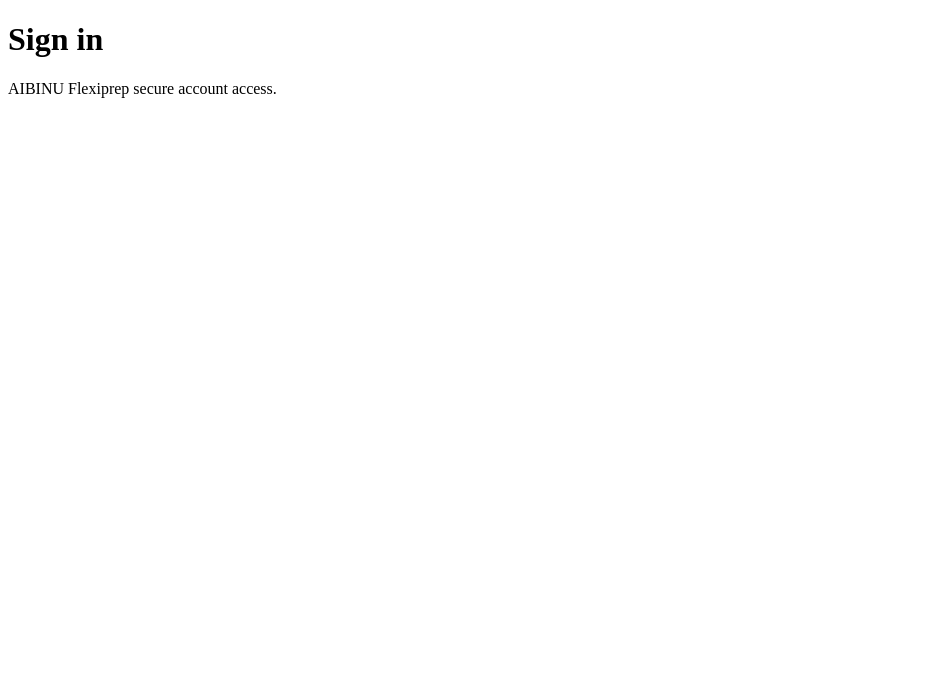
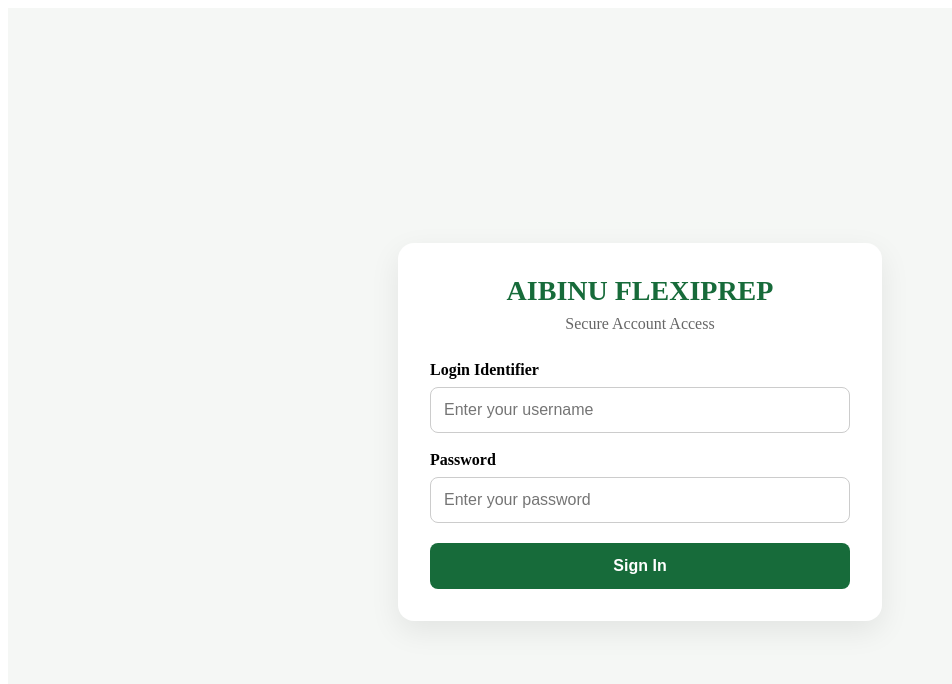
Before and after one commit to tyaibinu-lab/aibinu-flexiprep, a React (Vite) app: page /login in a window 1280 px wide. Shown: the top 684 px of the page, without its empty margins (0-952 px from the left). Built offline with nearby package versions, Linux system fonts and the light colour scheme.

Commit message:
feat: connect login UI and Vercel SPA routing

```diff
--- a/src/pages/public/Login.jsx
+++ b/src/pages/public/Login.jsx
@@ -1,8 +1,191 @@
+import { useState } from "react";
+
 export default function Login() {
+  const [identifier, setIdentifier] = useState("");
+  const [password, setPassword] = useState("");
+  const [status, setStatus] = useState("");
+  const [loading, setLoading] = useState(false);
+
+  async function handleSubmit(event) {
+    event.preventDefault();
+
+    setStatus("");
+    setLoading(true);
+
+    try {
+      const response = await fetch("/api/auth/login", {
+        method: "POST",
+        headers: {
+          "Content-Type": "application/json",
+        },
+        credentials: "include",
+        body: JSON.stringify({
+          identifier: identifier.trim(),
+          password,
+        }),
+      });
+
+      const data = await response.json();
+
+      if (!response.ok) {
+        setStatus(data.error || "Login failed.");
+        return;
+      }
+
+      setStatus(
+        `Login successful. Authenticated as ${data.role}.`
+      );
+
+      setPassword("");
+    } catch (error) {
+      console.error(error);
+      setStatus("Unable to connect to the authentication service.");
+    } finally {
+      setLoading(false);
+    }
+  }
+
   return (
-    <main>
-      <h1>Sign in</h1>
-      <p>AIBINU Flexiprep secure account access.</p>
+    <main
+      style={{
+        minHeight: "100vh",
+        display: "flex",
+        alignItems: "center",
+        justifyContent: "center",
+        padding: "24px",
+        background: "#f5f7f5",
+      }}
+    >
+      <section
+        style={{
+          width: "100%",
+          maxWidth: "420px",
+          background: "#ffffff",
+          borderRadius: "16px",
+          padding: "32px",
+          boxShadow: "0 10px 30px rgba(0,0,0,0.08)",
+        }}
+      >
+        <div style={{ textAlign: "center", marginBottom: "28px" }}>
+          <h1
+            style={{
+              margin: 0,
+              color: "#176b3a",
+              fontSize: "28px",
+            }}
+          >
+            AIBINU FLEXIPREP
+          </h1>
+
+          <p
+            style={{
+              marginTop: "8px",
+              color: "#666",
+            }}
+          >
+            Secure Account Access
+          </p>
+        </div>
+
+        <form onSubmit={handleSubmit}>
+          <label
+            htmlFor="identifier"
+            style={{
+              display: "block",
+              marginBottom: "8px",
+              fontWeight: 600,
+            }}
+          >
+            Login Identifier
+          </label>
+
+          <input
+            id="identifier"
+            type="text"
+            value={identifier}
+            onChange={(event) => setIdentifier(event.target.value)}
+            placeholder="Enter your username"
+            autoComplete="username"
+            required
+            style={{
+              width: "100%",
+              boxSizing: "border-box",
+              padding: "13px",
+              marginBottom: "18px",
+              border: "1px solid #ccc",
+              borderRadius: "8px",
+              fontSize: "16px",
+            }}
+          />
+
+          <label
+            htmlFor="password"
+            style={{
+              display: "block",
+              marginBottom: "8px",
+              fontWeight: 600,
+            }}
+          >
+            Password
+          </label>
+
+          <input
+            id="password"
+            type="password"
+            value={password}
+            onChange={(event) => setPassword(event.target.value)}
+            placeholder="Enter your password"
+            autoComplete="current-password"
+            required
+            style={{
+              width: "100%",
+              boxSizing: "border-box",
+              padding: "13px",
+              marginBottom: "20px",
+              border: "1px solid #ccc",
+              borderRadius: "8px",
+              fontSize: "16px",
+            }}
+          />
+
+          <button
+            type="submit"
+            disabled={loading}
+            style={{
+              width: "100%",
+              padding: "14px",
+              border: "none",
+              borderRadius: "8px",
+              background: loading ? "#777" : "#176b3a",
+              color: "#fff",
+              fontSize: "16px",
+              fontWeight: 600,
+              cursor: loading ? "not-allowed" : "pointer",
+            }}
+          >
+            {loading ? "Signing in..." : "Sign In"}
+          </button>
+        </form>
+
+        {status && (
+          <div
+            style={{
+              marginTop: "20px",
+              padding: "12px",
+              borderRadius: "8px",
+              background: status.startsWith("Login successful")
+                ? "#e8f5e9"
+                : "#ffebee",
+              color: status.startsWith("Login successful")
+                ? "#176b3a"
+                : "#b71c1c",
+              fontSize: "14px",
+            }}
+          >
+            {status}
+          </div>
+        )}
+      </section>
     </main>
   );
 }
```
Also changed, not shown: vercel.json (added).
